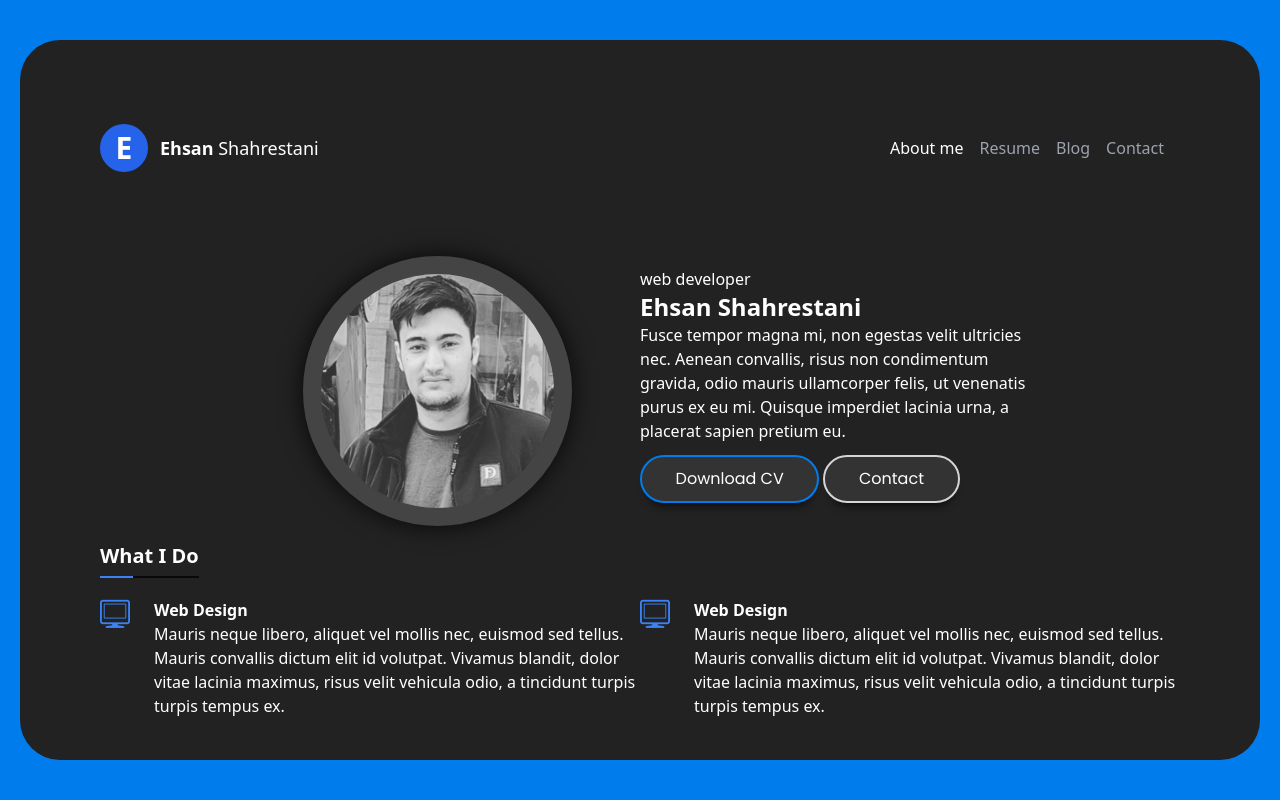
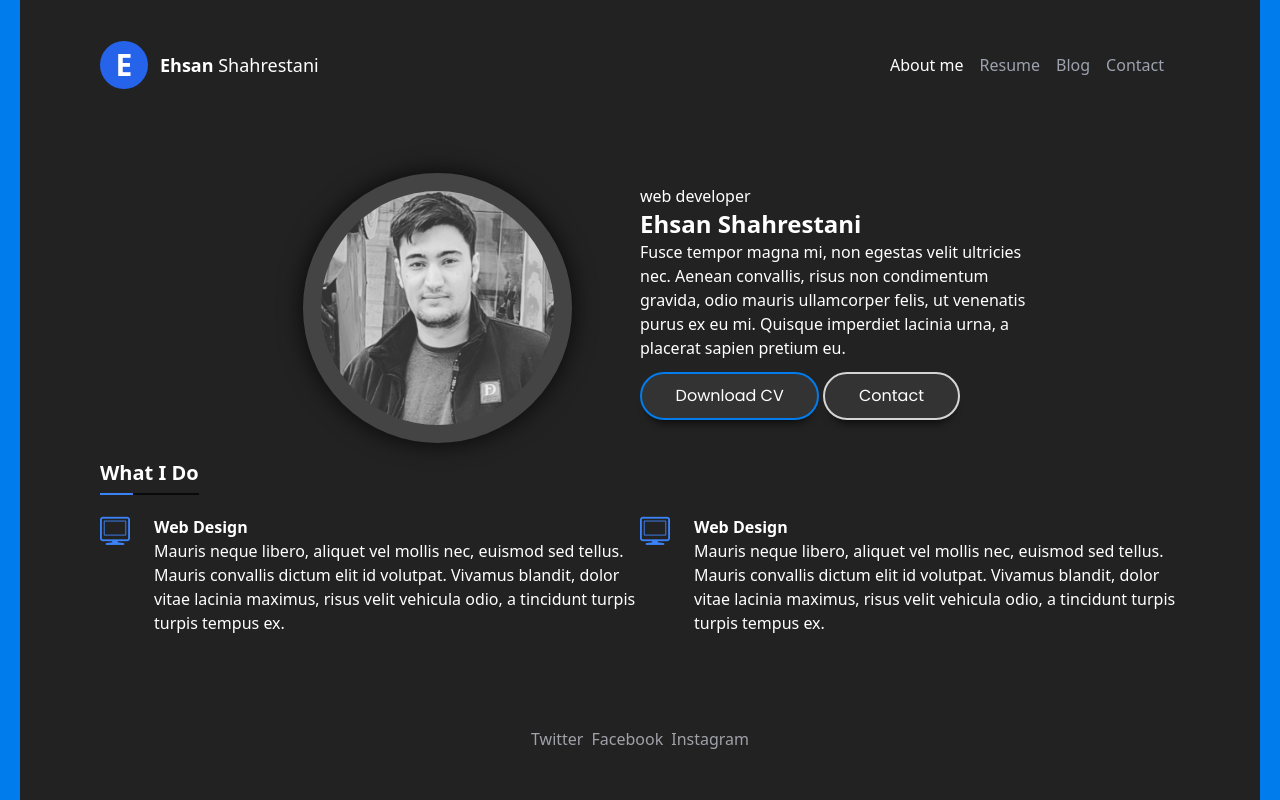
Before and after one commit to ehsan-shahrestani/resume, an Angular app: page /aboutMe in a window 1280 px wide. Built offline with nearby package versions, Linux system fonts and the light colour scheme; what tailwindcss-animated would draw is missing.

Commit message:
new change

```diff
--- a/src/app/layout/components/footer/footer.component.html
+++ b/src/app/layout/components/footer/footer.component.html
@@ -1,16 +1,16 @@
-<footer class="site-footer clearfix">
+<footer class=" w-full ">
     <div class="footer-social">
-      <ul class="footer-social-links">
+      <ul class="flex justify-center space-x-2 text-zinc-400">
         <li>
-          <a href="#" target="_blank" dideo-checked="true">Twitter</a>
+          <a class="hover:text-white" href="#" target="_blank" dideo-checked="true">Twitter</a>
         </li>
 
         <li>
-          <a href="#" target="_blank" dideo-checked="true">Facebook</a>
+          <a class="hover:text-white" href="#" target="_blank" dideo-checked="true">Facebook</a>
         </li>
 
         <li>
-          <a href="#" target="_blank" dideo-checked="true">Instagram</a>
+          <a class="hover:text-white" href="#" target="_blank" dideo-checked="true">Instagram</a>
         </li>
       </ul>
     </div>
--- a/src/app/layout/layout.component.html
+++ b/src/app/layout/layout.component.html
@@ -1,7 +1,7 @@
-<div class="md:flex md:items-center h-100-dvh">
+<div class="md:flex w-full md:items-center h-100-dvh">
 
     <div
-        class="bg-[#222] md:overflow-hidden animate-jump-in animate-duration-300 flex flex-col h-[100%] md:h-[90%] py-3 px-2 md:p-20 w-full max-w-[1240px]    mx-auto md:rounded-[40px] ">
+        class="bg-[#222] md:overflow-hidden animate-jump-in animate-duration-300 flex  flex-col min-h-full md:min-h-max  md:h-[90%] py-3 px-2 md:p-20 w-full md:max-w-[1240px]    mx-auto md:rounded-[40px] ">
         <app-header></app-header>
         <div [@routeAnimations]="getRouteAnimationData()" class="my-20 flex-1">
             <router-outlet></router-outlet>
--- a/src/index.html
+++ b/src/index.html
@@ -13,7 +13,7 @@
   <link rel="stylesheet" href="assets/css/magnific-popup.css" type="text/css">
   <link rel="stylesheet" href="assets/css/main.css" type="text/css"> -->
 </head>
-<body>
-  <app-root></app-root>
+<body class=" bg-[#222] md:bg-[#007ced] ">
+  <app-root ></app-root>
 </body>
 </html>
--- a/src/styles.scss
+++ b/src/styles.scss
@@ -13,7 +13,7 @@ body {
     margin: 0;
     padding: 0;
     min-height: 100%;
-    background-color: #007ced;
+
 }
 
 
```
